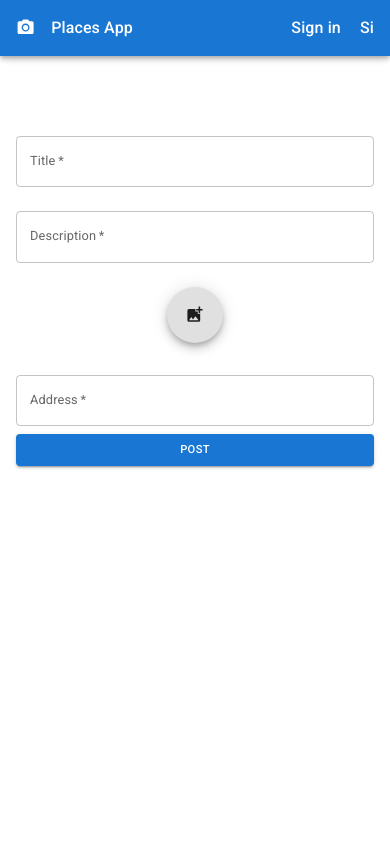
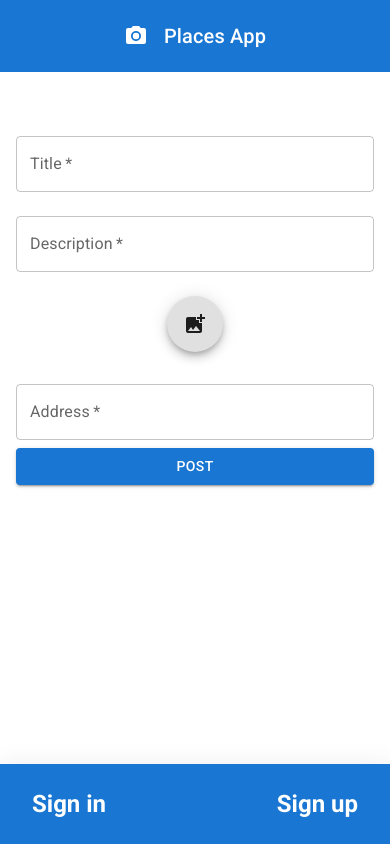
Before and after one commit to happy531/Places-Frontend, a Next.js app: page /place/new in a window 390 px wide. Built offline with nearby package versions, Linux system fonts and the light colour scheme; no server answers.

Commit message:
making Header responsive

```diff
--- a/components/Header/Header.module.scss
+++ b/components/Header/Header.module.scss
@@ -2,21 +2,48 @@
 @use "../../styles/variables" as *;
 @use "../../styles/mixin" as *;
 
+.logo {
+  font-size: 2.5rem;
+  font-weight: 500;
+
+  @include flex(center, unset);
+}
+
 .header {
-  @include flex(space-around, space-around);
+  height: $header-height;
   background-color: $header-color;
+  color: $main-color;
   position: fixed;
   top: 0;
   left: 0;
-  width: 100vw;
+  width: 100%;
   z-index: 99;
+  transition: height 0.3s ease, background-color 0.3s ease;
+
+  &.shrink {
+    height: $header-shrink-height;
+  }
+
+  &__wrap {
+    @include flex(center, space-between);
+    height: 100%;
+    padding: 0 2rem;
+
+
+    @include mobile {
+      justify-content: center;
+    }
+  }
 
   &__nav {
     @include flex(center, unset);
+
     li {
-      padding: 10px 0;
-      margin-left: 1.5rem;
+      padding: 5px 0;
+      margin-left: 2rem;
+      font-weight: 700;
       position: relative;
+      font-size: 1.5rem;
 
       &::after {
         content: "";
@@ -34,5 +61,23 @@
         width: 100%;
       }
     }
+
+    @include mobile {
+      position: fixed;
+      bottom: 0;
+      left: 0;
+      height: 5rem;
+      width: 100%;
+      line-height: 100%;
+      background-color: $header-color;
+      padding: 0 2rem;
+      box-shadow: $box-shadow;
+
+      @include flex(center, space-between);
+
+      li {
+        margin-left: 0;
+      }
+    }
   }
 }
--- a/components/Header/Header.tsx
+++ b/components/Header/Header.tsx
@@ -1,13 +1,29 @@
-import React from "react";
+import React, { useState, useEffect } from "react";
+import { useAuth } from "../../hooks/auth-hook";
 import Link from "next/link";
-import { useAuth } from "../../hooks/auth-hook";
 
-import { AppBar, Toolbar, Typography } from "@mui/material";
+import { Typography } from "@mui/material";
 import CameraIcon from "@mui/icons-material/PhotoCamera";
 
 import classes from "./Header.module.scss";
 
 const Header: React.FC = () => {
+  const [shrink, setShrink] = useState<boolean>(false);
+
+  useEffect(() => {
+    const shrinkHeader = () => {
+      if (document.documentElement.scrollTop > 100) {
+        setShrink(true);
+      } else {
+        setShrink(false);
+      }
+    };
+    window.addEventListener("scroll", shrinkHeader);
+    return () => {
+      window.removeEventListener("scroll", shrinkHeader);
+    };
+  }, []);
+
   const { userId, token, logout } = useAuth();
 
   const handleLogout = () => {
@@ -15,28 +31,14 @@ const Header: React.FC = () => {
   };
 
   return (
-    <AppBar>
-      <Toolbar className={`${classes.header}`}>
-        <div
-          style={{
-            width: "100%",
-            height: "100%",
-            display: "flex",
-            flexDirection: "row",
-            alignItems: "center",
-          }}
-        >
+    <div className={`${classes.header} ${shrink ? classes.shrink : ""}`}>
+      <div className={`${classes.header__wrap}`}>
+        <div className={classes.logo}>
           <CameraIcon sx={{ mr: 2 }} />
           <Typography variant="h6" color="inherit" noWrap>
             <Link href="/">Places App</Link>
           </Typography>
         </div>
-        <Typography
-          variant="h6"
-          color="inherit"
-          noWrap
-          sx={{ minWidth: "20%" }}
-        >
         <ul className={classes.header__nav}>
           {!token && (
             <li>
@@ -64,9 +66,8 @@ const Header: React.FC = () => {
             </li>
           )}
         </ul>
-        </Typography>
-      </Toolbar>
-    </AppBar>
+      </div>
+    </div>
   );
 };
 
--- a/styles/_variables.scss
+++ b/styles/_variables.scss
@@ -1,18 +1,16 @@
-$body-bg: #FFFFFF;
 $main-color: #FFFFFF;
 $txt-color: black;
+$font-family: "Roboto", sans-serif;
 
 $white: whitesmoke;
 $black: #000;
 
 $box-shadow: rgba(100, 100, 111, 0.2) 0px 7px 29px 0px;
 
-//$header-height: 4rem;
-//$header-shrink-height: 2rem;
+$header-height: 4.5rem;
+$header-shrink-height: 3rem;
 $header-color: #1976D2;
 $border-radius: 15px;
 
 $mobile-width: 600px;
 $tablet-width: 1024px;
-
-$font-family: "Roboto", sans-serif;
--- a/styles/globals.scss
+++ b/styles/globals.scss
@@ -15,26 +15,20 @@
 html {
   min-height: 100vh;
   font-size: 100%;
-
-  @include tablet {
-    font-size: 95%;
-  }
-
-  @include mobile {
-    font-size: 80%;
-  }
 }
 
 body {
   font-family: $font-family;
   font-weight: 400;
   line-height: 1.5;
+  max-width: 100vw;
 
-  background-color: $body-bg;
+  background-color: $main-color;
   color: $txt-color;
 
+
   @include mobile {
-    margin-bottom: 3rem;
+    margin-bottom: 4rem;
   }
 }
 
```
Lines whose indentation alone changed are shown as unchanged.
